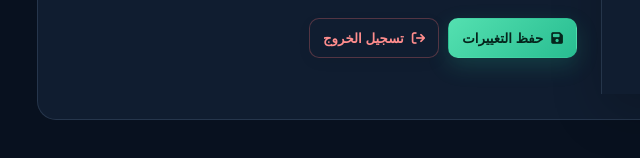
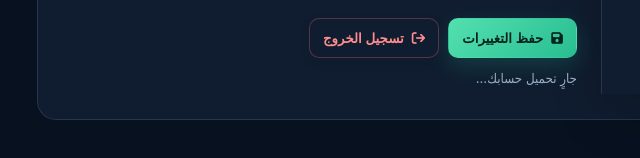
Before and after one commit to yasinaa2026-hash/codethd, a plain HTML site: page account.html in a window 1280 px wide. Shown: the part 644-802 px from the top of the page, 178-818 px from the left. Drawn offline with nearby package versions, Linux system fonts and the light colour scheme.

Commit message:
Correct account page line breaks

```diff
--- a/account.html
+++ b/account.html
@@ -46,7 +46,8 @@ form{min-width:0}label{display:block;margin:13px 0 6px;font-size:.82rem;font-wei
 (async function(){
  const $=id=>document.getElementById(id),status=(t,c='')=>{$('status').textContent=t;$('status').className='status '+c};
  try{
-  status('جارٍ تحميل حسابك...');\n  const state=await CodeTHDCloud.ensureSession();
+  status('جارٍ تحميل حسابك...');
+  const state=await CodeTHDCloud.ensureSession();
   if(!state){location.replace('auth.html');return}
   const p=state.profile||CodeTHDCloud.quickProfile(state.session.user),user=state.session.user;
   $('email').value=user.email||'';$('username').value=p.username||'';$('displayName').value=p.display_name||p.username||'';$('bio').value=p.bio||'';
```
